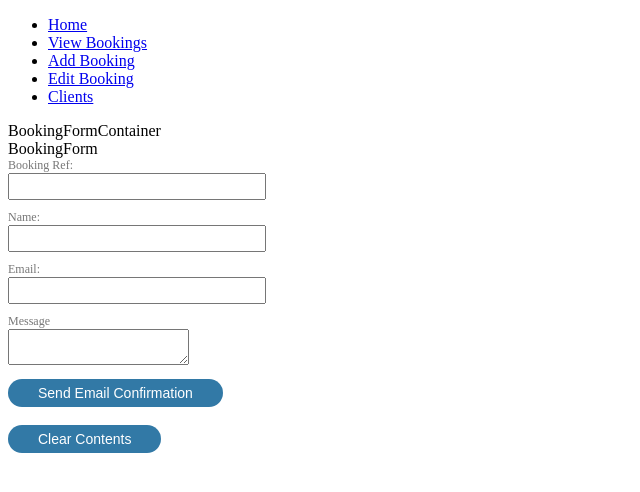
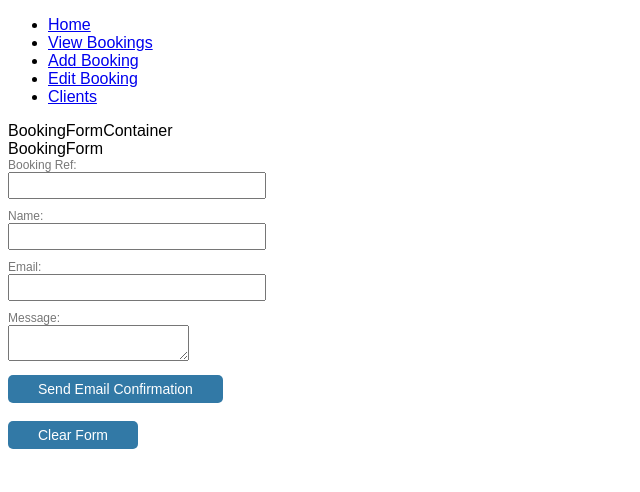
Before and after one commit to camsh69/Restaurant_Booking_System-final_project, a React (Create React App) app in the folder client/: page /add in a window 1280 px wide. Shown: the top 492 px of the page, without its empty margins (0-640 px from the left). Built offline with nearby package versions, Linux system fonts and the light colour scheme; no server answers.

Commit message:
styling tweaks

```diff
--- a/client/src/App.css
+++ b/client/src/App.css
@@ -1,3 +1,11 @@
+body {
+  font-family: Arial, Helvetica, sans-serif;
+}
+
 .App {
   text-align: center;
 }
+
+.rbc-calendar {
+  font-family: Arial, Helvetica, sans-serif;
+}
--- a/client/src/components/BookingFormComponent/Email.js
+++ b/client/src/components/BookingFormComponent/Email.js
@@ -44,7 +44,7 @@ const Email = () => {
           <input type="email" name="to_email" required />
           </div>
           <div className="field">
-          <label>Message</label>
+          <label>Message:</label>
           <textarea name="message" required/>
           </div>
           <input type="submit" value="Send Email Confirmation" />
@@ -52,7 +52,7 @@ const Email = () => {
 
         <br/>
         <div>
-          <button type='button' onClick={handleClick}>Clear Contents</button>
+          <button type='button' onClick={handleClick}>Clear Form</button>
         </div>
         </>
       );
--- a/client/src/components/BookingFormComponent/email.css
+++ b/client/src/components/BookingFormComponent/email.css
@@ -17,18 +17,18 @@
 
 input[type="submit"] {
   cursor: pointer;
-  display: block;
   padding: 6px 30px;
   font-size: 14px;
   background-color: #3279a6;
   color: #fff;
   border: none;
-  border-radius: 28px;
+  border-radius: 5px;
 }
 
 input[type="submit"]:hover {
-  background-color: #2a67bc;
+  background-color: #a3c4d9;
 }
+
 input[type="submit"]:active {
   position: relative;
   top: 1px;
@@ -36,17 +36,16 @@ input[type="submit"]:active {
 
 button {
   cursor: pointer;
-  display: block;
   padding: 6px 30px;
   font-size: 14px;
   background-color: #3279a6;
   color: #fff;
   border: none;
-  border-radius: 28px;
+  border-radius: 5px;
 }
 
 button:hover {
-  background-color: #2a67bc;
+  background-color: #a3c4d9;
 }
 button:active {
   position: relative;
```
